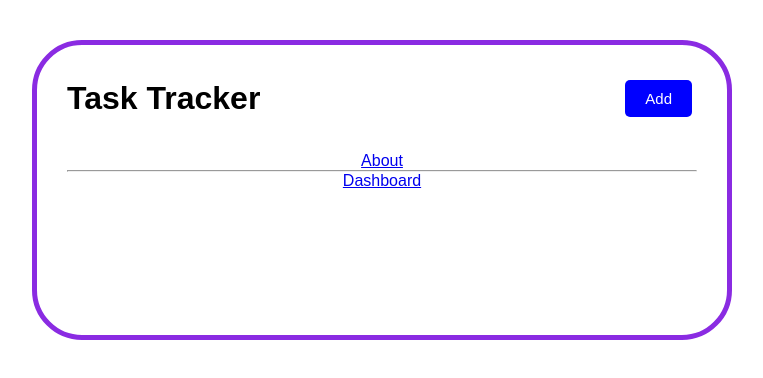
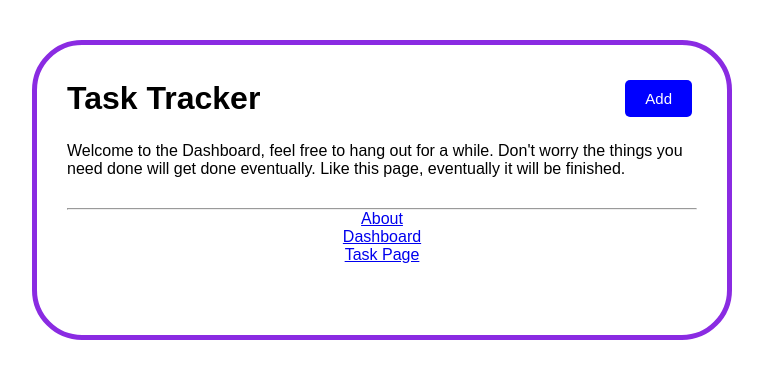
Before and after one commit to dave-mills69/Todo-Application, a React (Create React App) app: page /Dashboard in a window 1280 px wide. Shown: the top 378 px of the page, without its empty margins (258-1021 px from the left). Built offline with nearby package versions, Linux system fonts and the light colour scheme; data requests are answered from the project's data file.

Commit message:
needs polish

```diff
--- a/db.json
+++ b/db.json
@@ -19,6 +19,11 @@
       "text": "hey",
       "day": "ho",
       "id": 6
+    },
+    {
+      "text": "pet dog",
+      "day": "NOW",
+      "id": 7
     }
   ]
 }
--- a/src/App.js
+++ b/src/App.js
@@ -72,13 +72,6 @@ const App = () => {
         />
 
 
-        {/* <ul>
-          <li>
-            <Link to="/dashboard">Dashboard</Link>
-          </li>
-        </ul> */}
-
-
         <Route
           path='/'
           exact
@@ -97,6 +90,7 @@ const App = () => {
           )}
         />
         <Route path='/About' component={About} />
+        <Route path='/Dashboard' component={Dashboard} />
         <Footer />
       </div>
     </Router>
--- a/src/components/About.js
+++ b/src/components/About.js
@@ -1,5 +1,4 @@
 import { Link } from 'react-router-dom'
-import Dashboard from './Dashboard'
 
 const About = () => {
   return (
@@ -7,8 +6,6 @@ const About = () => {
       <h4 className='abouts'>My name is David Mills, and I truly appreciate you checking
       out this project. This react application was built as a project requirement at the school
       I attend (Flatiron). Thank you so much for viewing my app. </h4>
-      {/* you need to figure out styling on Back to Tasks */}
-      <Link to='/'>Back to Tasks</Link>
     </div>
   )
 }
--- a/src/components/Dashboard.js
+++ b/src/components/Dashboard.js
@@ -1,8 +1,10 @@
+import { Link } from 'react-router-dom'
 
 const Dashboard = () => {
     return (
         <div>
-            <p>Welcome to the Dashboard, feel free to hang out for a while. Don't worry
+            <p>
+                Welcome to the Dashboard, feel free to hang out for a while. Don't worry
                 the things you need done will get done eventually. Like this page, eventually
                 it will be finished.
             </p>
--- a/src/components/Footer.js
+++ b/src/components/Footer.js
@@ -1,10 +1,13 @@
 import { Link } from 'react-router-dom'
+import Dashboard from './Dashboard'
 
 const Footer = () => {
   return (
     <footer>
-      <Link to='/about'>About</Link> <hr></hr>
-      <Link to='/Dashboard'>Dashboard</Link>
+      <hr></hr>
+      <Link to='/about'>About</Link> <br></br>
+      <Link to='/dashboard'>Dashboard</Link><br></br>
+      <Link to='/'>Task Page</Link>
     </footer>
   )
 }
```
